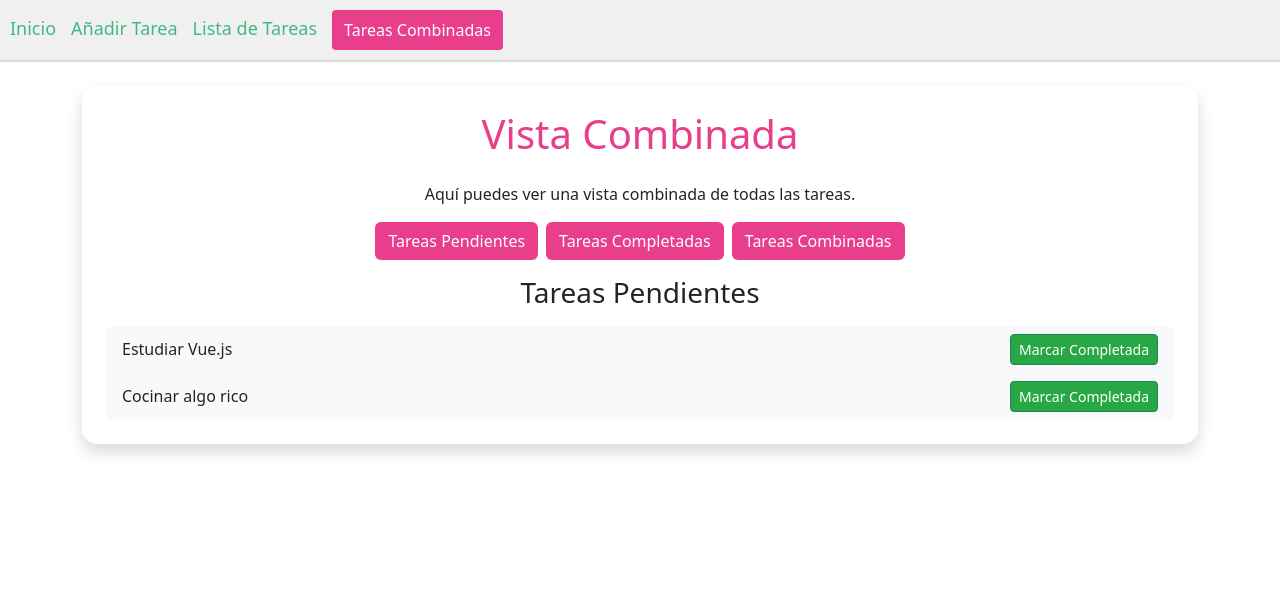
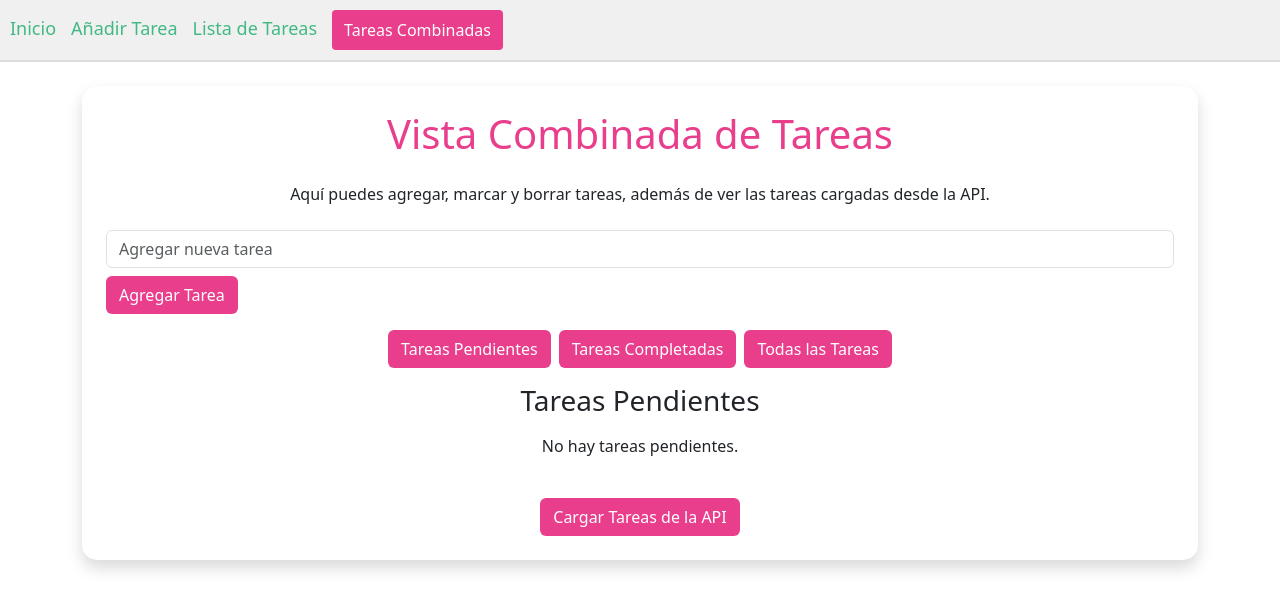
Before and after one commit to Andreamirandaleite/gestorvue, a Vue app: page /#/combinedview in a window 1280 px wide. Shown: the top 610 px of the page. Built offline with nearby package versions, Linux system fonts and the light colour scheme.

Commit message:
Initial commit

```diff
--- a/src/views/AddTask.vue
+++ b/src/views/AddTask.vue
@@ -20,10 +20,20 @@
           :key="index"
           class="list-group-item d-flex justify-content-between align-items-center"
         >
-          {{ task }}
-          <button class="btn btn-outline-danger btn-sm" @click="removeTask(index)">
-            Eliminar
-          </button>
+          <h5 :style="{ textDecoration: task.completed ? 'line-through' : 'none' }">
+            {{ task.title }}
+          </h5>
+          <span>
+            {{ task.completed ? 'Completada' : 'Pendiente' }}
+          </span>
+          <div>
+            <button @click="toggleCompletion(index)" class="btn btn-outline-success btn-sm mx-2">
+              Marcar como {{ task.completed ? 'Pendiente' : 'Completada' }}
+            </button>
+            <button @click="removeTask(index)" class="btn btn-outline-danger btn-sm">
+              Eliminar
+            </button>
+          </div>
         </li>
       </ul>
     </div>
@@ -41,8 +51,8 @@ export default {
   methods: {
     addTask() {
       const trimmedTask = this.newTask.trim();
-      if (trimmedTask && !this.tasks.includes(trimmedTask)) {
-        this.tasks.push(trimmedTask);
+      if (trimmedTask && !this.tasks.some(task => task.title === trimmedTask)) {
+        this.tasks.push({ title: trimmedTask, completed: false });
         this.newTask = '';
       } else {
         alert('La tarea ya existe o el campo está vacío.');
@@ -51,6 +61,9 @@ export default {
     removeTask(index) {
       this.tasks.splice(index, 1);
     },
+    toggleCompletion(index) {
+      this.tasks[index].completed = !this.tasks[index].completed;
+    }
   },
 };
 </script>
@@ -93,4 +106,10 @@ input:focus {
   background-color: #dc3545;
   border-color: #dc3545;
 }
+
+.btn-outline-success:hover {
+  color: white;
+  background-color: #28a745;
+  border-color: #28a745;
+}
 </style>
--- a/src/views/CombinedView.vue
+++ b/src/views/CombinedView.vue
@@ -1,19 +1,25 @@
 <template>
   <div class="container mt-4">
     <div class="card shadow p-4">
-      <h1 class="text-center text-pink mb-4">Vista Combinada</h1>
-      <p class="text-center">Aquí puedes ver una vista combinada de todas las tareas.</p>
+      <h1 class="text-center text-pink mb-4">Vista Combinada de Tareas</h1>
+      <p class="text-center mb-4">Aquí puedes agregar, marcar y borrar tareas, además de ver las tareas cargadas desde la API.</p>
+
+      <!-- Espacio para ingresar nuevas tareas -->
+      <div class="mb-3">
+        <input
+          v-model="newTask"
+          type="text"
+          class="form-control"
+          placeholder="Agregar nueva tarea"
+        />
+        <button class="btn btn-pink mt-2" @click="addTask">Agregar Tarea</button>
+      </div>
+
+      <!-- Botones para filtrar las tareas -->
       <div class="d-flex justify-content-center mb-3">
-        <!-- Botones para mostrar tareas pendientes, completadas y todas -->
-        <button class="btn btn-pink me-2" @click="showPending = true">
-          Tareas Pendientes
-        </button>
-        <button class="btn btn-pink me-2" @click="showPending = false">
-          Tareas Completadas
-        </button>
-        <button class="btn btn-pink" @click="showAllTasks = true">
-          Tareas Combinadas
-        </button>
+        <button class="btn btn-pink me-2" @click="showPending = true">Tareas Pendientes</button>
+        <button class="btn btn-pink me-2" @click="showPending = false">Tareas Completadas</button>
+        <button class="btn btn-pink" @click="showAllTasks = true">Todas las Tareas</button>
       </div>
 
       <!-- Mostrar tareas pendientes -->
@@ -21,10 +27,11 @@
         <h3 class="text-center mb-3">Tareas Pendientes</h3>
         <div v-if="pendingTasks.length" class="list-group">
           <div v-for="task in pendingTasks" :key="task.id" class="list-group-item d-flex justify-content-between align-items-center">
-            {{ task.todo }}
-            <button class="btn btn-success btn-sm" @click="toggleTaskStatus(task)">
-              Marcar Completada
-            </button>
+            <span>{{ task.todo }}</span>
+            <div>
+              <button class="btn btn-success btn-sm" @click="toggleTaskStatus(task)">Marcar Completada</button>
+              <button class="btn btn-danger btn-sm ms-2" @click="deleteTask(task)">Borrar</button>
+            </div>
           </div>
         </div>
         <div v-else class="text-center">
@@ -38,9 +45,10 @@
         <div v-if="completedTasks.length" class="list-group">
           <div v-for="task in completedTasks" :key="task.id" class="list-group-item d-flex justify-content-between align-items-center">
             <span class="text-decoration-line-through">{{ task.todo }}</span>
-            <button class="btn btn-warning btn-sm" @click="toggleTaskStatus(task)">
-              Marcar Pendiente
-            </button>
+            <div>
+              <button class="btn btn-warning btn-sm" @click="toggleTaskStatus(task)">Marcar Pendiente</button>
+              <button class="btn btn-danger btn-sm ms-2" @click="deleteTask(task)">Borrar</button>
+            </div>
           </div>
         </div>
         <div v-else class="text-center">
@@ -54,14 +62,22 @@
         <div v-if="allTasks.length" class="list-group">
           <div v-for="task in allTasks" :key="task.id" class="list-group-item d-flex justify-content-between align-items-center">
             <span :class="{'text-decoration-line-through': task.completed}">{{ task.todo }}</span>
-            <button class="btn btn-sm" :class="task.completed ? 'btn-warning' : 'btn-success'" @click="toggleTaskStatus(task)">
-              {{ task.completed ? 'Marcar Pendiente' : 'Marcar Completada' }}
-            </button>
+            <div>
+              <button class="btn btn-sm" :class="task.completed ? 'btn-warning' : 'btn-success'" @click="toggleTaskStatus(task)">
+                {{ task.completed ? 'Marcar Pendiente' : 'Marcar Completada' }}
+              </button>
+              <button class="btn btn-danger btn-sm ms-2" @click="deleteTask(task)">Borrar</button>
+            </div>
           </div>
         </div>
         <div v-else class="text-center">
           <p>No hay tareas.</p>
         </div>
+      </div>
+
+      <!-- Cargar tareas desde la API -->
+      <div class="text-center mt-4">
+        <button class="btn btn-pink" @click="fetchTasks">Cargar Tareas de la API</button>
       </div>
     </div>
   </div>
@@ -71,13 +87,10 @@
 export default {
   data() {
     return {
-      showPending: true, // Controla si se muestran tareas pendientes
-      showAllTasks: false, // Controla si se muestran todas las tareas
-      tasks: [
-        { id: 1, todo: 'Estudiar Vue.js', completed: false },
-        { id: 2, todo: 'Finalizar el proyecto', completed: true },
-        { id: 3, todo: 'Cocinar algo rico', completed: false },
-      ],
+      newTask: '', // Tarea nueva a agregar
+      showPending: true, // Para mostrar tareas pendientes
+      showAllTasks: false, // Para mostrar todas las tareas
+      tasks: [], // Lista de tareas (incluye las que traemos de la API)
     };
   },
   computed: {
@@ -95,9 +108,41 @@ export default {
     },
   },
   methods: {
+    // Cargar tareas
+    async fetchTasks() {
+      try {
+        const response = await fetch("https://dummyjson.com/todos");
+        if (response.ok) {
+          const data = await response.json();
+          this.tasks = data.todos; // Asignar las tareas obtenidas
+        } else {
+          console.error("Error al obtener las tareas:", response.status);
+        }
+      } catch (error) {
+        console.error("Error al cargar las tareas:", error);
+      }
+    },
+
+    // Agregar una nueva tarea
+    addTask() {
+      if (this.newTask.trim() !== '') {
+        this.tasks.push({
+          id: Date.now(), // Usar la hora actual como ID único
+          todo: this.newTask,
+          completed: false,
+        });
+        this.newTask = ''; // Limpiar el campo de entrada
+      }
+    },
+
     // Cambiar el estado de la tarea (completada o pendiente)
     toggleTaskStatus(task) {
       task.completed = !task.completed;
+    },
+
+    // Borrar tarea de la lista
+    deleteTask(task) {
+      this.tasks = this.tasks.filter(t => t.id !== task.id);
     },
   },
 };
@@ -127,9 +172,13 @@ export default {
   text-decoration: line-through;
 }
 
-.btn-warning {
-  background-color: #ffc107;
-  color: white;
+.list-group-item {
+  border: none;
+  background-color: #f8f9fa;
+}
+
+.list-group-item:hover {
+  background-color: #f1f3f5;
 }
 
 .btn-success {
@@ -137,9 +186,22 @@ export default {
   color: white;
 }
 
-.btn-warning:hover,
-.btn-success:hover {
-  background-color: #e0a800;
+.btn-warning {
+  background-color: #ffc107;
   color: white;
 }
+
+.btn-danger {
+  background-color: #dc3545;
+  color: white;
+}
+
+.btn-sm {
+  font-size: 0.875rem;
+}
+
+.card {
+  border-radius: 15px;
+  border: none;
+}
 </style>
--- a/src/views/TaskList.vue
+++ b/src/views/TaskList.vue
@@ -26,12 +26,21 @@
             </span>
           </div>
 
+          <div>
             <button
               :class="task.completed ? 'btn btn-warning btn-sm' : 'btn btn-danger btn-sm'"
               @click="toggleTaskStatus(task)"
             >
               {{ task.completed ? 'Marcar Pendiente' : 'Marcar Completada' }}
             </button>
+            <!-- Botón de Eliminar -->
+            <button
+              class="btn btn-outline-danger btn-sm mx-2"
+              @click="removeTask(task)"
+            >
+              Eliminar
+            </button>
+          </div>
         </div>
       </div>
 
@@ -47,7 +56,7 @@
 export default {
   data() {
     return {
-      tasks: [],   // Lista de tareas
+      tasks: [], // Lista de tareas
     };
   },
   methods: {
@@ -69,6 +78,11 @@ export default {
     // Función para alternar el estado de la tarea (completada o pendiente)
     toggleTaskStatus(task) {
       task.completed = !task.completed; // Cambiar el estado de la tarea
+    },
+
+    // Función para eliminar una tarea de la vista
+    removeTask(task) {
+      this.tasks = this.tasks.filter(t => t.id !== task.id); // Filtrar y eliminar tarea
     },
   },
 };
```
Also changed, not shown: tareasvue/package.json (deleted, +0 -11 lines), src/App.vue (line endings or trailing spaces). Lines whose indentation alone changed are shown as unchanged.
